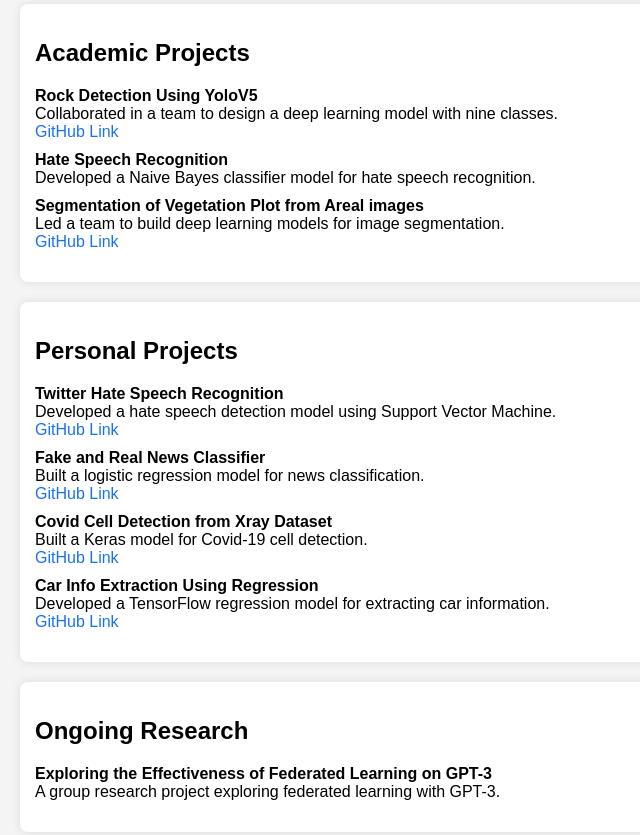
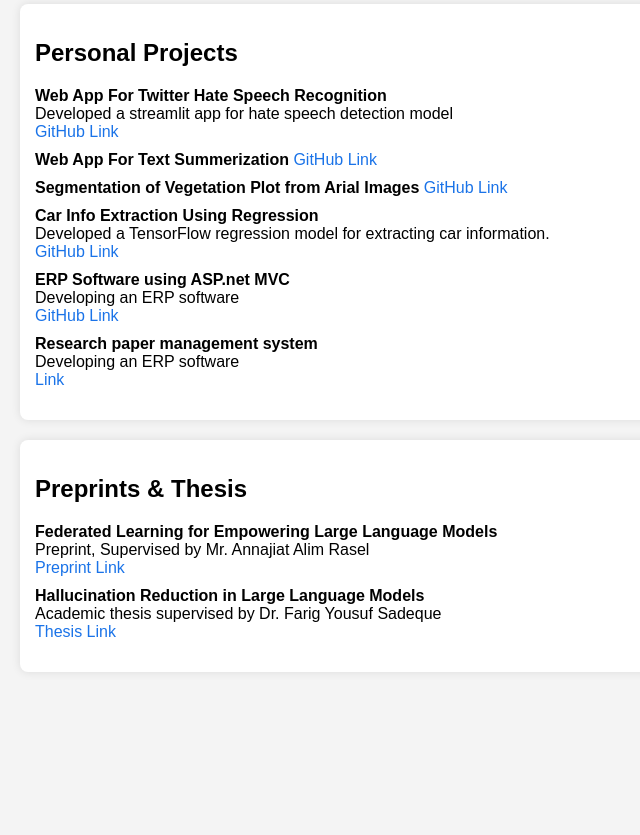
Before and after one commit to S18-Niloy/S18-Niloy.github.io, a plain HTML site: page index.html in a window 1280 px wide. Shown: the part 1019-1854 px from the top of the page, without its empty margins (0-640 px from the left). After the commit the page ends 1711 px from the top, so only its background shows below. Drawn offline with Linux system fonts and the light colour scheme.

Commit message:
Update index.html

```diff
--- a/index.html
+++ b/index.html
@@ -111,51 +111,37 @@
         </ul>
     </section>
 
-    <section id="academic-projects">
-        <h2>Academic Projects</h2>
-        <ul>
-            <li><strong>Rock Detection Using YoloV5</strong><br>
-                Collaborated in a team to design a deep learning model with nine classes.<br>
-                <a href="https://github.com/S18-Niloy/Artificial-Intelligence-Algorithms/blob/main/Rocks_Classification_with_9_classes.ipynb">GitHub Link</a>
-            </li>
-            <li><strong>Hate Speech Recognition</strong><br>
-                Developed a Naive Bayes classifier model for hate speech recognition.</li>
-            <li><strong>Segmentation of Vegetation Plot from Areal images</strong><br>
-                Led a team to build deep learning models for image segmentation.<br>
-                <a href="https://github.com/S18-Niloy/Project_CSE439-Machine_Vision-_BRACU.git">GitHub Link</a>
-            </li>
-        </ul>
-    </section>
+
 
     <section id="personal-projects">
         <h2>Personal Projects</h2>
         <ul>
-            <li><strong>Twitter Hate Speech Recognition</strong><br>
-                Developed a hate speech detection model using Support Vector Machine.<br>
+            <li><strong>Web App For Twitter Hate Speech Recognition</strong><br>
+                Developed a streamlit app for hate speech detection model<br>
                 <a href="https://github.com/S18-Niloy/Hate_Speech_Recognition">GitHub Link</a>
             </li>
-            <li><strong>Fake and Real News Classifier</strong><br>
-                Built a logistic regression model for news classification.<br>
-                <a href="https://github.com/S18-Niloy/Fake_and_real_news-classification">GitHub Link</a>
+            <li><strong>Web App For Text Summerization</strong>
+                <a href="https://github.com/S18-Niloy/Automated_Text_Summerization">GitHub Link</a>
             </li>
-            <li><strong>Covid Cell Detection from Xray Dataset</strong><br>
-                Built a Keras model for Covid-19 cell detection.<br>
-                <a href="https://github.com/S18-Niloy/Covid_Cell-detection">GitHub Link</a>
+            <li><strong>Segmentation of Vegetation Plot from Arial Images</strong>
+                <a href="https://github.com/S18-Niloy/Segmentation-of-Vegetation-Plot-from-Arial-Images">GitHub Link</a>
             </li>
             <li><strong>Car Info Extraction Using Regression</strong><br>
                 Developed a TensorFlow regression model for extracting car information.<br>
                 <a href="https://github.com/S18-Niloy/Car_info_extraction_using_regression">GitHub Link</a>
             </li>
+            <li><strong>ERP Software using ASP.net MVC</strong><br>
+                Developing an ERP software<br>
+                <a href="https://github.com/S18-Niloy/ERP">GitHub Link</a>
+            </li>
+            <li><strong>Research paper management system</strong><br>
+                Developing an ERP software<br>
+                <a href="https://rpms-eta.vercel.app/">Link</a>
+            </li>
         </ul>
     </section>
 
-    <section id="research">
-        <h2>Ongoing Research</h2>
-        <ul>
-            <li><strong>Exploring the Effectiveness of Federated Learning on GPT-3</strong><br>
-                A group research project exploring federated learning with GPT-3.</li>
-        </ul>
-    </section>
+
 
     <section id="preprints">
         <h2>Preprints & Thesis</h2>
```
